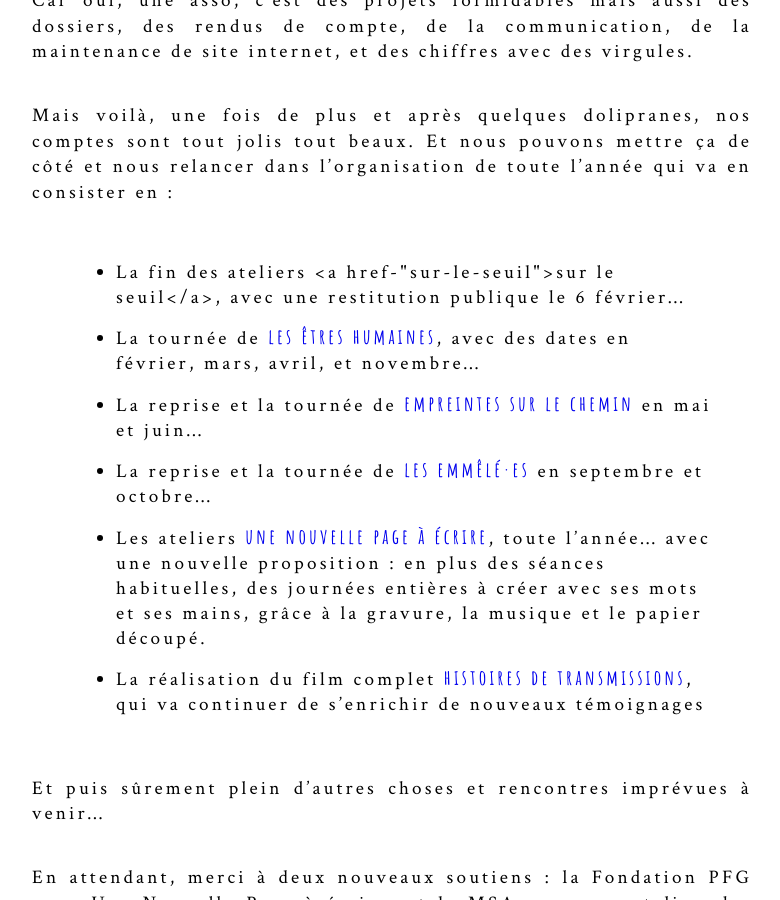
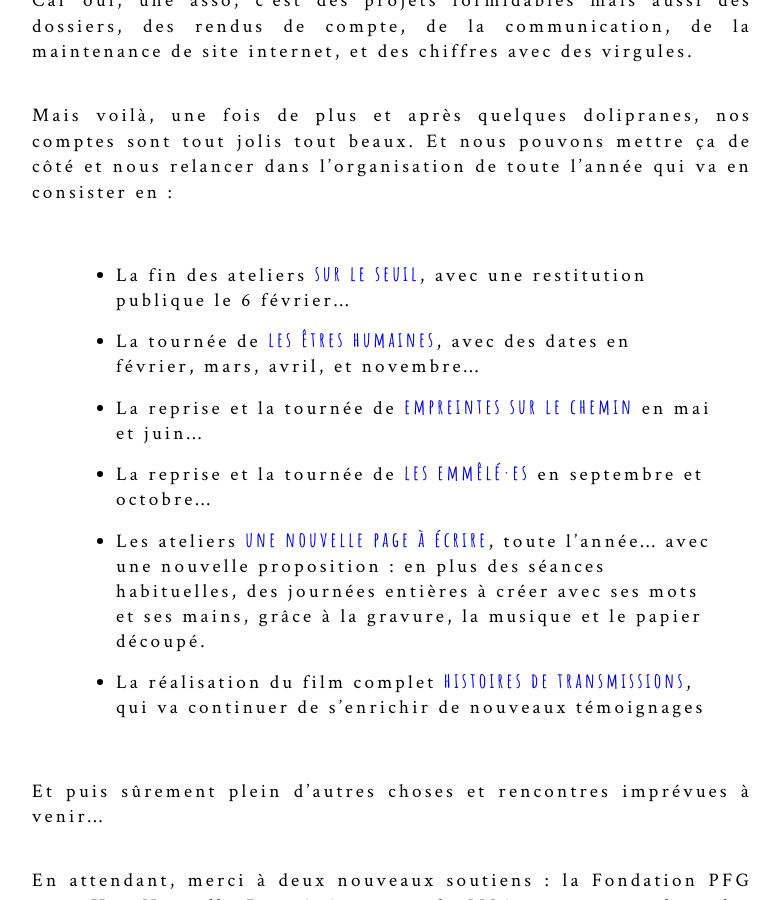
Before and after one commit to leshnik/revertouthaut, a Jekyll site: the page built from journal-de-bord.md, in a window 1280 px wide and 900 px high, scrolled down 570 px. Shown: the whole window, without its empty margins (248-1028 px from the left). Built offline with Jekyll 4.4.1, drawn with Linux system fonts in a browser that asks for light colours.

Commit message:
journal fix sur le seuil link

```diff
--- a/journal-de-bord.md
+++ b/journal-de-bord.md
@@ -15,7 +15,7 @@ summary:
 <p class="intro-text">
 <ul class="bullet">
 
-<li>La fin des ateliers <a href-"sur-le-seuil">sur le seuil</a>, avec une restitution publique le 6 février…</li>
+<li>La fin des ateliers <a href="sur-le-seuil">sur le seuil</a>, avec une restitution publique le 6 février…</li>
 
 <li>La tournée de <a href="les-etres-humaines">les êtres humaines</a>, avec des dates en février, mars, avril, et novembre…</li>
 
```
